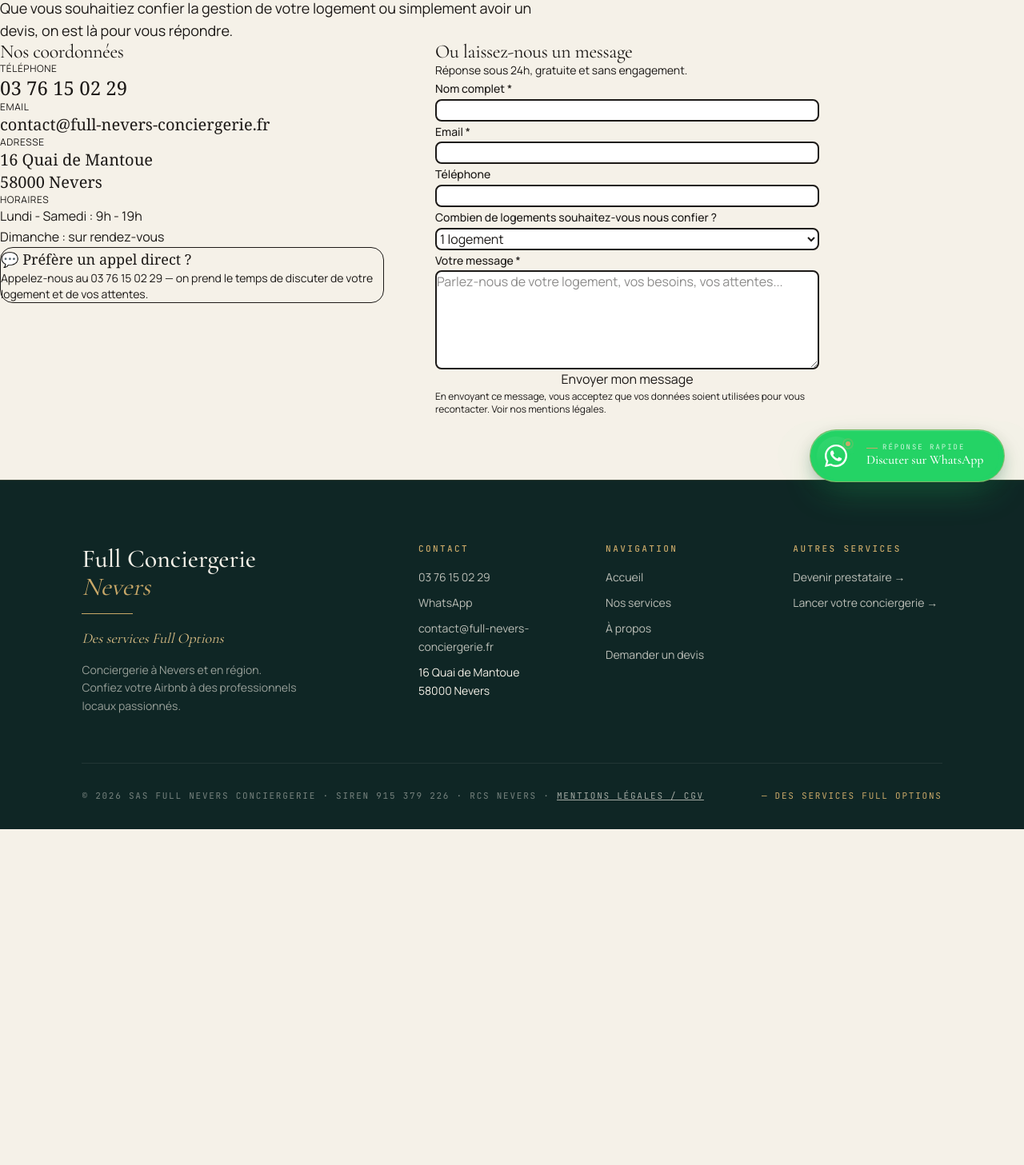
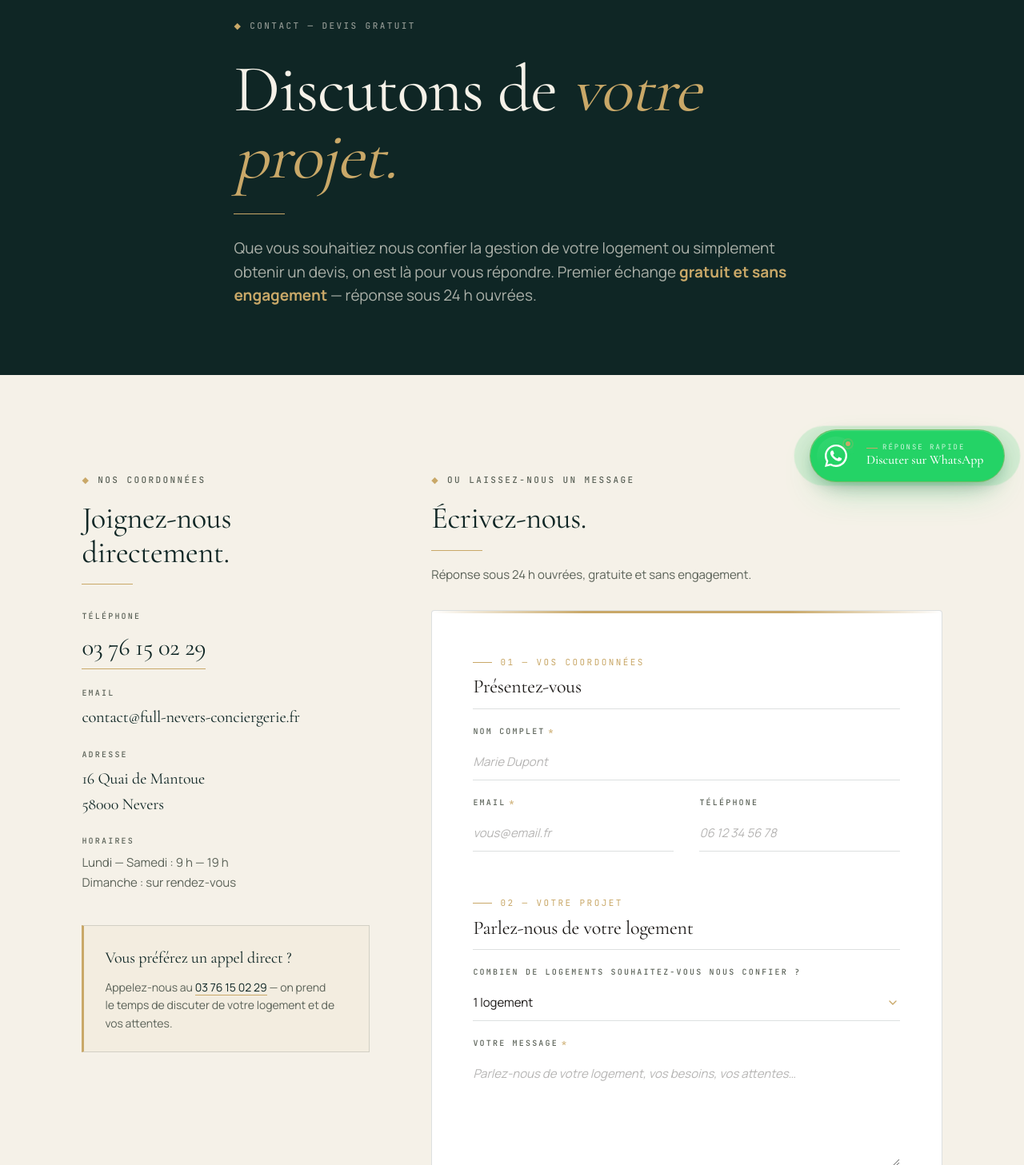
Before and after one commit to FullConciergerie/full-conciergerie-nevers-site, a Next.js app: page /contact in a window 1280 px wide. Shown: the part 173-1630 px from the top of the page at 80% size. Before the commit the page ends 1210 px from the top, so only its background shows below. Built offline with nearby package versions, Linux system fonts and the light colour scheme.

Commit message:
Refonte design page Contact + boutons devis pointent vers /contact

```diff
--- a/app/contact/contact-form.tsx
+++ b/app/contact/contact-form.tsx
@@ -7,115 +7,220 @@ export function ContactForm() {
   const [isPending, startTransition] = useTransition();
   const [result, setResult] = useState<ContactResult | null>(null);
 
-  const handleSubmit = (e: React.FormEvent<HTMLFormElement>) => {
-    e.preventDefault();
-    const formData = new FormData(e.currentTarget);
+  return (
+    <form
+      action={(formData) => {
         setResult(null);
         startTransition(async () => {
-      const r = await submitContactForm(formData);
-      setResult(r);
+          const res = await submitContactForm(formData);
+          setResult(res);
+          if ('success' in res && res.success) {
+            (document.getElementById('contact-form') as HTMLFormElement)?.reset();
+          }
         });
-  };
+      }}
+      id="contact-form"
+      className="v2-form"
+    >
+      {/* ── Section 1 : Vos coordonnées ── */}
+      <div className="v2-form-section">
+        <div className="v2-form-section-head">
+          <span className="v2-form-section-eyebrow">01 — Vos coordonnées</span>
+          <h3 className="v2-form-section-title">Présentez-vous</h3>
+        </div>
 
-  if (result && 'success' in result && result.success) {
-    return (
-      <div className="mt-6 rounded-2xl border border-brand-300 bg-brand-50 p-6">
-        <p className="font-serif text-xl text-brand-700">
-          ✓ Message envoyé !
-        </p>
-        <p className="mt-2 text-sm text-brand-800/85">
-          Merci pour votre message. Nous revenons vers vous sous 24h ouvrées.
-        </p>
-        <button
-          type="button"
-          onClick={() => setResult(null)}
-          className="mt-4 text-sm text-brand-700 underline hover:text-brand-600"
-        >
-          Envoyer un autre message
-        </button>
-      </div>
-    );
-  }
-
-  return (
-    <form onSubmit={handleSubmit} className="mt-6 space-y-4">
-      <label className="block">
-        <span className="text-sm font-medium text-brand-800">Nom complet *</span>
-        <input
-          type="text"
+        <div className="v2-form-row full">
+          <Field
+            label="Nom complet"
             name="name"
             required
-          className="mt-1 block w-full rounded-lg border-2 border-brand-200 bg-white px-3 py-2 text-base focus:border-brand-500 focus:outline-none"
+            autoComplete="name"
+            placeholder="Marie Dupont"
           />
-      </label>
+        </div>
 
-      <label className="block">
-        <span className="text-sm font-medium text-brand-800">Email *</span>
-        <input
+        <div className="v2-form-row">
+          <Field
+            label="Email"
+            name="email"
             type="email"
-          name="email"
             required
-          className="mt-1 block w-full rounded-lg border-2 border-brand-200 bg-white px-3 py-2 text-base focus:border-brand-500 focus:outline-none"
+            autoComplete="email"
+            placeholder="vous@email.fr"
           />
-      </label>
+          <Field
+            label="Téléphone"
+            name="phone"
+            type="tel"
+            autoComplete="tel"
+            placeholder="06 12 34 56 78"
+          />
+        </div>
+      </div>
 
-      <label className="block">
-        <span className="text-sm font-medium text-brand-800">Téléphone</span>
-        <input
-          type="tel"
-          name="phone"
-          className="mt-1 block w-full rounded-lg border-2 border-brand-200 bg-white px-3 py-2 text-base focus:border-brand-500 focus:outline-none"
+      {/* ── Section 2 : Votre projet ── */}
+      <div className="v2-form-section">
+        <div className="v2-form-section-head">
+          <span className="v2-form-section-eyebrow">02 — Votre projet</span>
+          <h3 className="v2-form-section-title">Parlez-nous de votre logement</h3>
+        </div>
+
+        <div className="v2-form-row full">
+          <SelectField
+            label="Combien de logements souhaitez-vous nous confier ?"
+            name="logements"
+            options={[
+              '1 logement',
+              '2 à 3 logements',
+              '4 logements ou plus',
+              'Autre / je ne sais pas encore',
+            ]}
           />
-      </label>
+        </div>
 
-      <label className="block">
-        <span className="text-sm font-medium text-brand-800">
-          Combien de logements souhaitez-vous nous confier ?
-        </span>
-        <select
-          name="logements"
-          className="mt-1 block w-full rounded-lg border-2 border-brand-200 bg-white px-3 py-2 text-base focus:border-brand-500 focus:outline-none"
-        >
-          <option value="1">1 logement</option>
-          <option value="2-3">2 à 3 logements</option>
-          <option value="4+">4 logements ou plus</option>
-          <option value="other">Autre / je ne sais pas encore</option>
-        </select>
-      </label>
-
-      <label className="block">
-        <span className="text-sm font-medium text-brand-800">
-          Votre message *
-        </span>
-        <textarea
+        <div className="v2-form-row full">
+          <TextareaField
+            label="Votre message"
             name="message"
             required
+            placeholder="Parlez-nous de votre logement, vos besoins, vos attentes…"
             rows={5}
-          placeholder="Parlez-nous de votre logement, vos besoins, vos attentes..."
-          className="mt-1 block w-full rounded-lg border-2 border-brand-200 bg-white px-3 py-2 text-base focus:border-brand-500 focus:outline-none"
           />
-      </label>
+        </div>
+      </div>
 
-      <button
-        type="submit"
-        disabled={isPending}
-        className="w-full rounded-full bg-brand-700 px-6 py-3 text-sm font-medium text-sand-50 hover:bg-brand-600 disabled:opacity-50"
-      >
-        {isPending ? 'Envoi en cours…' : 'Envoyer mon message'}
-      </button>
-
+      {/* Résultat */}
+      {result && 'success' in result && (
+        <div role="status" className="v2-form-alert success">
+          <span className="v2-form-alert-icon">✓</span>
+          <span>
+            <strong>Message reçu.</strong> Nous revenons vers vous sous 24h ouvrées
+            pour échanger sur votre projet.
+          </span>
+        </div>
+      )}
       {result && 'error' in result && (
-        <p className="text-sm text-red-700">❌ {result.error}</p>
+        <div role="alert" className="v2-form-alert error">
+          <span className="v2-form-alert-icon">!</span>
+          <span>{result.error}</span>
+        </div>
       )}
 
-      <p className="text-xs text-brand-800/60">
-        En envoyant ce message, vous acceptez que vos données soient utilisées
-        pour vous recontacter. Voir nos{' '}
-        <a href="/cgv" className="underline">
+      {/* Footer */}
+      <div className="v2-form-footer">
+        <p className="v2-form-footer-note">
+          Vos données restent confidentielles. Voir nos{' '}
+          <a href="/cgv" style={{ textDecoration: 'underline' }}>
             mentions légales
           </a>
           .
         </p>
+        <div className="v2-form-submit-row">
+          <span
+            style={{
+              fontFamily: 'var(--mono)',
+              fontSize: '11px',
+              letterSpacing: '0.18em',
+              textTransform: 'uppercase',
+              color: 'var(--texte-mute)',
+            }}
+          >
+            Réponse sous 24 h
+          </span>
+          <button type="submit" disabled={isPending} className="v2-form-submit">
+            <span>{isPending ? 'Envoi en cours…' : 'Envoyer mon message'}</span>
+            <span className="arrow" aria-hidden="true">→</span>
+          </button>
+        </div>
+      </div>
     </form>
   );
 }
+
+/* ───────── helpers ───────── */
+
+function Field({
+  label,
+  name,
+  type = 'text',
+  required,
+  autoComplete,
+  placeholder,
+}: {
+  label: string;
+  name: string;
+  type?: string;
+  required?: boolean;
+  autoComplete?: string;
+  placeholder?: string;
+}) {
+  return (
+    <label className="v2-field">
+      <span className="v2-field-label">
+        {label}
+        {required && <span className="req">*</span>}
+      </span>
+      <input
+        name={name}
+        type={type}
+        required={required}
+        autoComplete={autoComplete}
+        placeholder={placeholder}
+        className="v2-field-input"
+      />
+    </label>
+  );
+}
+
+function SelectField({
+  label,
+  name,
+  options,
+}: {
+  label: string;
+  name: string;
+  options: string[];
+}) {
+  return (
+    <label className="v2-field">
+      <span className="v2-field-label">{label}</span>
+      <select name={name} defaultValue={options[0]} className="v2-field-select">
+        {options.map((opt) => (
+          <option key={opt} value={opt}>
+            {opt}
+          </option>
+        ))}
+      </select>
+    </label>
+  );
+}
+
+function TextareaField({
+  label,
+  name,
+  required,
+  placeholder,
+  rows = 4,
+}: {
+  label: string;
+  name: string;
+  required?: boolean;
+  placeholder?: string;
+  rows?: number;
+}) {
+  return (
+    <label className="v2-field">
+      <span className="v2-field-label">
+        {label}
+        {required && <span className="req">*</span>}
+      </span>
+      <textarea
+        name={name}
+        required={required}
+        placeholder={placeholder}
+        rows={rows}
+        className="v2-field-textarea"
+      />
+    </label>
+  );
+}
--- a/app/contact/page.tsx
+++ b/app/contact/page.tsx
@@ -15,89 +15,236 @@ export const metadata: Metadata = {
 
 export default function ContactPage() {
   return (
-    <div className="mx-auto max-w-5xl px-6 py-20 sm:px-8 sm:py-24">
-      <p className="font-cursive text-xl text-brand-600">Contact</p>
-      <h1 className="mt-2 font-serif text-4xl font-medium text-brand-900 sm:text-5xl">
-        Discutons de votre projet.
+    <>
+      {/* ─────────── Hero ─────────── */}
+      <section
+        className="bg-charbon"
+        style={{ paddingTop: 'calc(var(--pad-section) * 0.7)', paddingBottom: 'calc(var(--pad-section) * 0.55)' }}
+      >
+        <div
+          className="container"
+          style={{
+            display: 'flex',
+            flexDirection: 'column',
+            gap: '28px',
+            maxWidth: '900px',
+          }}
+        >
+          <p className="eyebrow">
+            <span className="or-mark">◆</span> Contact — Devis gratuit
+          </p>
+          <h1
+            style={{
+              fontSize: 'clamp(44px, 6.5vw, 88px)',
+              lineHeight: '1.02',
+              fontFamily: 'var(--serif)',
+              fontWeight: 400,
+              letterSpacing: '-0.015em',
+            }}
+          >
+            Discutons de{' '}
+            <em style={{ fontStyle: 'italic', color: 'var(--or)' }}>votre projet.</em>
           </h1>
-      <p className="mt-6 max-w-2xl text-lg text-brand-800/80">
-        Que vous souhaitiez confier la gestion de votre logement ou simplement
-        avoir un devis, on est là pour vous répondre.
+          <span className="gold-rule"></span>
+          <p
+            className="lede"
+            style={{ maxWidth: '60ch', fontSize: '19px', lineHeight: 1.55 }}
+          >
+            Que vous souhaitiez nous confier la gestion de votre logement ou simplement
+            obtenir un devis, on est là pour vous répondre. Premier échange{' '}
+            <strong style={{ color: 'var(--or)' }}>gratuit et sans engagement</strong>{' '}
+            — réponse sous 24 h ouvrées.
           </p>
+        </div>
+      </section>
 
-      <div className="mt-14 grid gap-12 lg:grid-cols-2 lg:gap-16">
-        {/* Coordonnées */}
-        <div>
-          <h2 className="font-serif text-2xl font-medium text-brand-900">
-            Nos coordonnées
+      {/* ─────────── Contenu principal ─────────── */}
+      <section className="bg-ivoire" style={{ paddingTop: 'calc(var(--pad-section) * 0.8)' }}>
+        <div
+          className="container"
+          style={{
+            display: 'grid',
+            gap: 'clamp(48px, 6vw, 88px)',
+            gridTemplateColumns: '1fr',
+          }}
+        >
+          <div
+            className="contact-grid"
+            style={{
+              display: 'grid',
+              gap: 'clamp(48px, 6vw, 88px)',
+            }}
+          >
+            {/* ── Coordonnées ── */}
+            <aside style={{ display: 'flex', flexDirection: 'column', gap: '32px' }}>
+              <div style={{ display: 'flex', flexDirection: 'column', gap: '18px' }}>
+                <p className="eyebrow">
+                  <span className="or-mark">◆</span> Nos coordonnées
+                </p>
+                <h2
+                  className="serif"
+                  style={{
+                    fontSize: 'clamp(28px, 3vw, 40px)',
+                    lineHeight: '1.1',
+                    color: 'var(--vert-deep)',
+                  }}
+                >
+                  Joignez-nous directement.
                 </h2>
-          <ul className="mt-6 space-y-5">
+                <span className="gold-rule"></span>
+              </div>
+
+              <ul style={{ listStyle: 'none', display: 'flex', flexDirection: 'column', gap: '22px' }}>
                 <li>
-              <p className="text-xs uppercase tracking-wider text-brand-600">
+                  <p
+                    className="eyebrow"
+                    style={{ fontSize: '10px', marginBottom: '6px' }}
+                  >
                     Téléphone
                   </p>
                   <a
                     href="tel:+33376150229"
-                className="mt-1 block font-serif text-2xl text-brand-700 hover:text-brand-600"
+                    className="serif"
+                    style={{
+                      fontSize: 'clamp(24px, 2.4vw, 32px)',
+                      color: 'var(--vert-deep)',
+                      display: 'inline-block',
+                      borderBottom: '1px solid var(--or)',
+                      paddingBottom: '2px',
+                    }}
                   >
                     03 76 15 02 29
                   </a>
                 </li>
+
                 <li>
-              <p className="text-xs uppercase tracking-wider text-brand-600">
+                  <p
+                    className="eyebrow"
+                    style={{ fontSize: '10px', marginBottom: '6px' }}
+                  >
                     Email
                   </p>
                   <a
                     href="mailto:contact@full-nevers-conciergerie.fr"
-                className="mt-1 block break-all font-serif text-xl text-brand-700 hover:text-brand-600"
+                    className="serif"
+                    style={{
+                      fontSize: 'clamp(18px, 1.6vw, 22px)',
+                      color: 'var(--vert-deep)',
+                      wordBreak: 'break-all',
+                    }}
                   >
                     contact@full-nevers-conciergerie.fr
                   </a>
                 </li>
+
                 <li>
-              <p className="text-xs uppercase tracking-wider text-brand-600">
+                  <p
+                    className="eyebrow"
+                    style={{ fontSize: '10px', marginBottom: '6px' }}
+                  >
                     Adresse
                   </p>
-              <p className="mt-1 font-serif text-xl text-brand-700">
+                  <p
+                    className="serif"
+                    style={{ fontSize: '20px', color: 'var(--vert-deep)' }}
+                  >
                     16 Quai de Mantoue
                     <br />
                     58000 Nevers
                   </p>
                 </li>
+
                 <li>
-              <p className="text-xs uppercase tracking-wider text-brand-600">
+                  <p
+                    className="eyebrow"
+                    style={{ fontSize: '10px', marginBottom: '6px' }}
+                  >
                     Horaires
                   </p>
-              <p className="mt-1 text-brand-800/85">
-                Lundi - Samedi : 9h - 19h
+                  <p style={{ fontSize: '15px', color: 'var(--texte-mute)', lineHeight: 1.7 }}>
+                    Lundi — Samedi : 9 h — 19 h
                     <br />
                     Dimanche : sur rendez-vous
                   </p>
                 </li>
               </ul>
 
-          <div className="mt-10 rounded-2xl border border-brand-200 bg-sand-100 p-5">
-            <p className="font-serif text-lg text-brand-900">
-              💬 Préfère un appel direct ?
+              {/* Encart "appel direct" */}
+              <div
+                style={{
+                  marginTop: '8px',
+                  padding: '24px 26px',
+                  border: '1px solid var(--ligne)',
+                  borderLeft: '3px solid var(--or)',
+                  background: 'rgba(201, 168, 104, 0.06)',
+                  display: 'flex',
+                  flexDirection: 'column',
+                  gap: '10px',
+                }}
+              >
+                <p
+                  className="serif"
+                  style={{ fontSize: '20px', color: 'var(--vert-deep)' }}
+                >
+                  Vous préférez un appel direct&nbsp;?
                 </p>
-            <p className="mt-2 text-sm text-brand-800/85">
-              Appelez-nous au 03 76 15 02 29 — on prend le temps de discuter de
-              votre logement et de vos attentes.
+                <p style={{ fontSize: '14px', color: 'var(--texte-mute)', lineHeight: 1.6 }}>
+                  Appelez-nous au{' '}
+                  <a
+                    href="tel:+33376150229"
+                    style={{ color: 'var(--vert-deep)', borderBottom: '1px solid var(--or)' }}
+                  >
+                    03 76 15 02 29
+                  </a>{' '}
+                  — on prend le temps de discuter de votre logement et de vos attentes.
                 </p>
               </div>
+            </aside>
+
+            {/* ── Formulaire ── */}
+            <div>
+              <div
+                style={{
+                  display: 'flex',
+                  flexDirection: 'column',
+                  gap: '18px',
+                  marginBottom: '32px',
+                }}
+              >
+                <p className="eyebrow">
+                  <span className="or-mark">◆</span> Ou laissez-nous un message
+                </p>
+                <h2
+                  className="serif"
+                  style={{
+                    fontSize: 'clamp(28px, 3vw, 40px)',
+                    lineHeight: '1.1',
+                    color: 'var(--vert-deep)',
+                  }}
+                >
+                  Écrivez-nous.
+                </h2>
+                <span className="gold-rule"></span>
+                <p style={{ color: 'var(--texte-mute)', fontSize: '15px', maxWidth: '52ch' }}>
+                  Réponse sous 24 h ouvrées, gratuite et sans engagement.
+                </p>
               </div>
 
-        {/* Formulaire */}
-        <div>
-          <h2 className="font-serif text-2xl font-medium text-brand-900">
-            Ou laissez-nous un message
-          </h2>
-          <p className="mt-2 text-sm text-brand-800/80">
-            Réponse sous 24h, gratuite et sans engagement.
-          </p>
               <ContactForm />
             </div>
           </div>
         </div>
+      </section>
+
+      {/* Petite media query inline pour passer en 2 colonnes sur desktop */}
+      <style>{`
+        @media (min-width: 980px) {
+          .contact-grid {
+            grid-template-columns: minmax(280px, 360px) 1fr !important;
+            align-items: start;
+          }
+        }
+      `}</style>
+    </>
   );
 }
```
Lines whose indentation alone changed are shown as unchanged.
